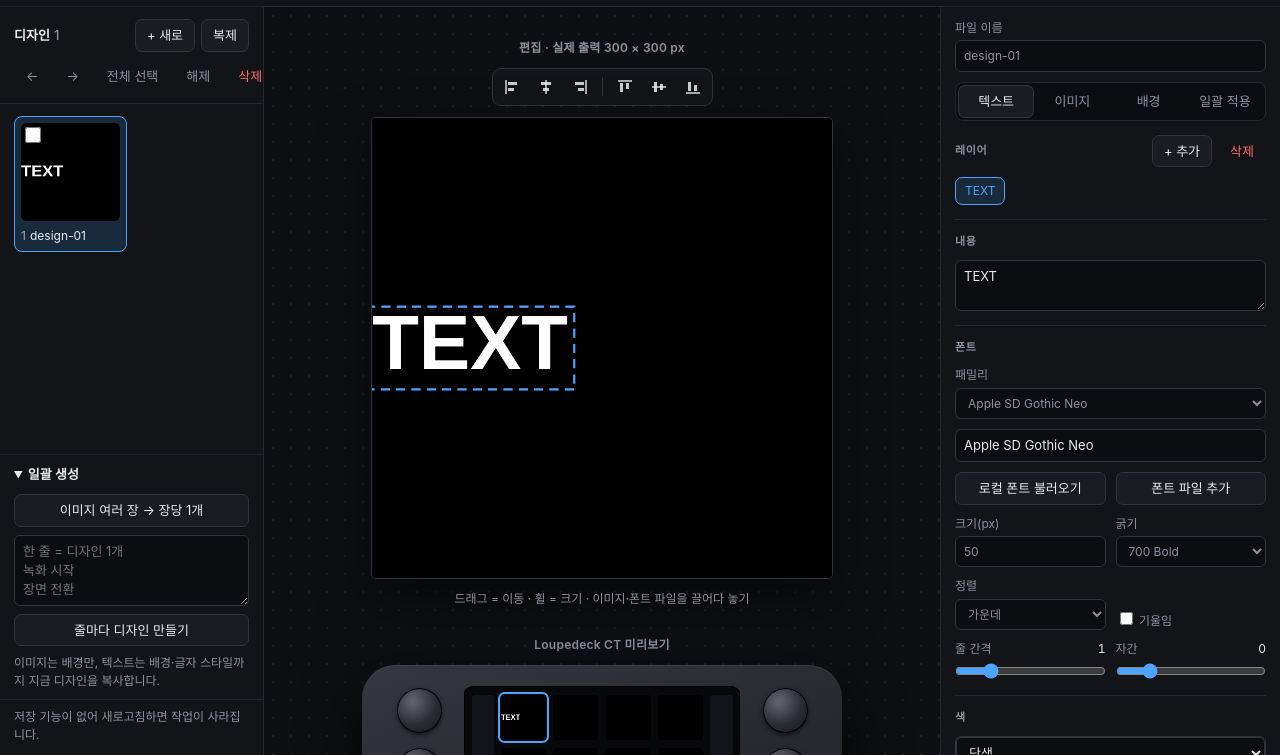
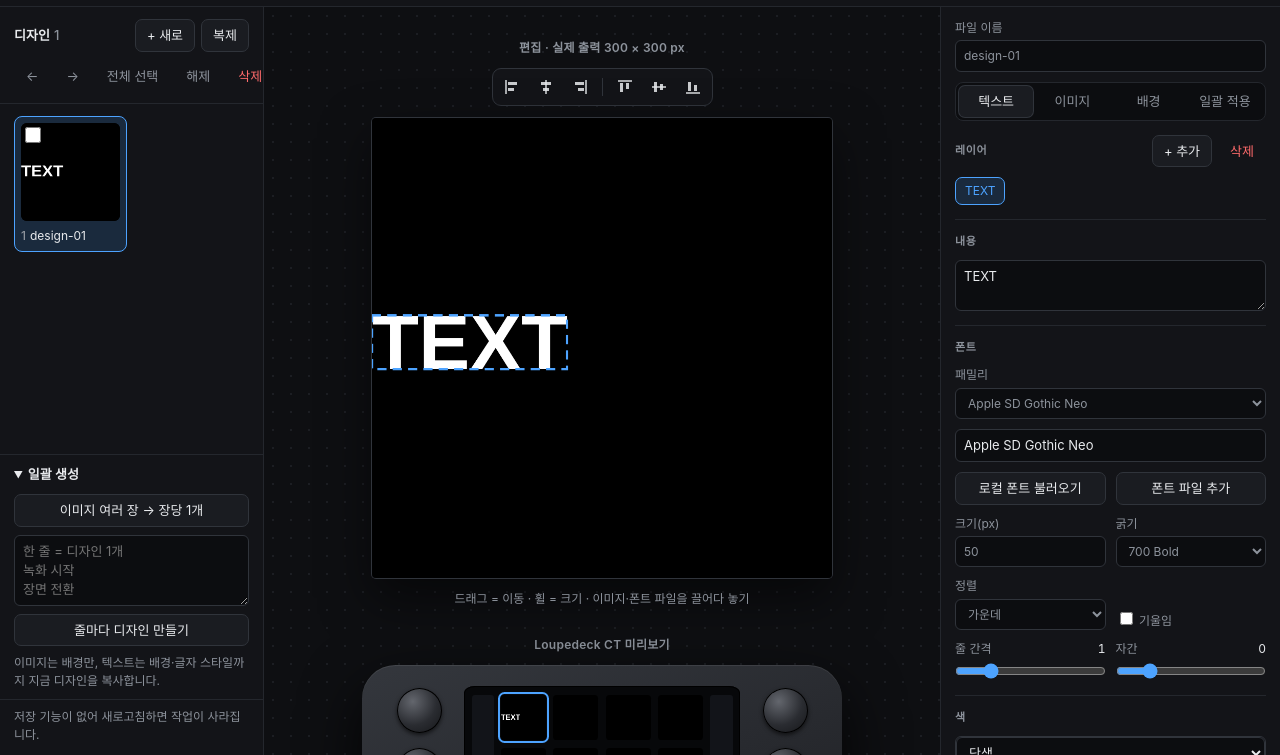
Before and after one commit to CAPSTONEID/Nerd_deck_design, a plain HTML site: page index.html in a window 1280 px wide. Both pictures are taken after a click on the button 511 px from the left and 132 px from the top of the page. Shown: the part 45-800 px from the top of the page. Drawn offline with Linux system fonts and the light colour scheme.

Commit message:
Fit text selection box to glyph ink bounds and align by ink
Selection box, align buttons, snapping and 'center' now use the actual
glyph bounds (measureText actualBoundingBox*) instead of advance width
and line-height box, so centered text is visually centered.

Co-Authored-By: Claude Opus 5.5 <noreply@anthropic.com>

```diff
--- a/index.html
+++ b/index.html
@@ -405,7 +405,20 @@ function layoutText(ctx, t) {
   const w = Math.max(1, ...lines.map((l) => ctx.measureText(l).width));
   const h = lh * lines.length;
   const left = t.align === 'left' ? t.x : t.align === 'right' ? t.x - w : t.x - w / 2;
-  return { lines, lh, w, h, left, top: t.y - h / 2 };
+  const top = t.y - h / 2;
+  // 실제 글자 잉크 경계 (선택 박스·정렬·흡착 기준). 글자 폭(advance)·줄 간격 여백은 빼고 외곽선 두께는 포함
+  ctx.textAlign = t.align; ctx.textBaseline = 'middle';
+  const sw = t.stroke.width > 0 ? t.stroke.width : 0;
+  let il = Infinity, ir = -Infinity, it = Infinity, ib = -Infinity;
+  lines.forEach((l, i) => {
+    const m = ctx.measureText(l);
+    if (!l.trim() || m.actualBoundingBoxLeft + m.actualBoundingBoxRight <= 0) return;
+    const y = top + lh * (i + 0.5);
+    il = Math.min(il, t.x - m.actualBoundingBoxLeft - sw); ir = Math.max(ir, t.x + m.actualBoundingBoxRight + sw);
+    it = Math.min(it, y - m.actualBoundingBoxAscent - sw); ib = Math.max(ib, y + m.actualBoundingBoxDescent + sw);
+  });
+  if (il === Infinity) { il = left; ir = left + w; it = top; ib = top + h; }   // 공백뿐이면 줄 박스로
+  return { lines, lh, w, h, left, top, il, ir, it, ib };
 }
 // 사각형(x,y,w,h)을 덮는 선형 그라디언트. 각도 0 = 왼→오, 90 = 위→아래
 function boxGradient(ctx, x, y, w, h, angle, c1, c2) {
@@ -465,7 +478,7 @@ function render(d, ctx, guides = false) {
     });
     if (guides && d.sel === t.id) {
       ctx.save(); ctx.setLineDash([6, 4]); ctx.lineWidth = 1.5; ctx.strokeStyle = '#4da3ff';
-      ctx.strokeRect(L.left - 4, L.top - 2, L.w + 8, L.h + 4); ctx.restore();
+      ctx.strokeRect(L.il, L.it, L.ir - L.il, L.ib - L.it); ctx.restore();
     }
   }
   if ('letterSpacing' in ctx) ctx.letterSpacing = '0px';
@@ -795,7 +808,7 @@ function hitText(d, p) {
 // 선택 레이어의 화면상 박스 (이미지는 회전까지 반영한 외곽 박스)
 function layerBox(d) {
   const t = selText();
-  if (t) { const L = layoutText(ectx, t); return { o: t, l: L.left, t: L.top, r: L.left + L.w, b: L.top + L.h }; }
+  if (t) { const L = layoutText(ectx, t); return { o: t, l: L.il, t: L.it, r: L.ir, b: L.ib }; }
   const im = d.sel === 'image' && d.image;
   if (!im) return null;
   const a = im.rotation * Math.PI / 180, w = im.el.naturalWidth * im.scale, h = im.el.naturalHeight * im.scale;
@@ -806,7 +819,8 @@ function alignLayer(mode) {
   const B = layerBox(cur()); if (!B) return toast('정렬할 텍스트나 이미지를 먼저 선택하세요.');
   const dx = { left: -B.l, hcenter: SIZE / 2 - (B.l + B.r) / 2, right: SIZE - B.r }[mode] || 0;
   const dy = { top: -B.t, vmiddle: SIZE / 2 - (B.t + B.b) / 2, bottom: SIZE - B.b }[mode] || 0;
-  B.o.x = Math.round(B.o.x + dx); B.o.y = Math.round(B.o.y + dy);
+  // 정수 반올림하면 최대 0.5px 어긋나므로 소수 둘째 자리까지 유지
+  B.o.x = Math.round((B.o.x + dx) * 100) / 100; B.o.y = Math.round((B.o.y + dy) * 100) / 100;
   syncPanel(); changed();
 }
 for (const b of $$('[data-align]')) b.addEventListener('click', () => alignLayer(b.dataset.align));
@@ -882,8 +896,10 @@ $('#delText').addEventListener('click', () => {
 });
 $('#centerText').addEventListener('click', () => {
   const t = selText(); if (!t) return;
-  t.y = SIZE / 2;
-  t.x = t.align === 'left' ? Math.round((SIZE - layoutText(ectx, t).w) / 2) : t.align === 'right' ? Math.round((SIZE + layoutText(ectx, t).w) / 2) : SIZE / 2;
+  // 글자 잉크 박스의 중심을 캔버스 정중앙에
+  const L = layoutText(ectx, t);
+  t.x = Math.round((t.x + SIZE / 2 - (L.il + L.ir) / 2) * 100) / 100;
+  t.y = Math.round((t.y + SIZE / 2 - (L.it + L.ib) / 2) * 100) / 100;
   refreshAll();
 });
 
```
